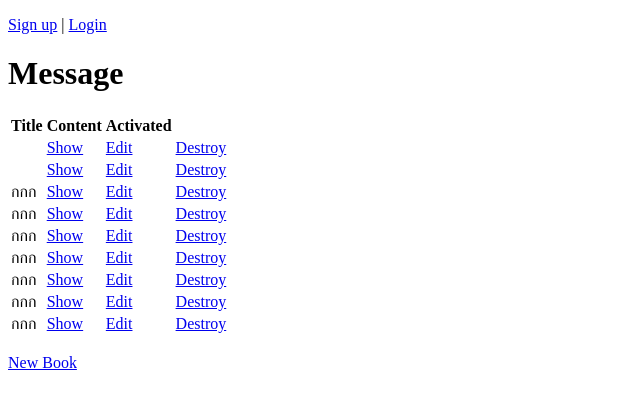
After one commit to maxnum-sennalabs/MaxNum, a Rails app: page /books in a window 1280 px wide. The commit adds this page. Shown: the top 409 px of the page, without its empty margins (0-640 px from the left). Run offline with Rails 7, Linux system fonts and the light colour scheme; data comes from the database, SQL or seed files in the repository; both versions use the stored data as it was after the commit.

Commit message:
ที่เจอบัคล่าสุดค่ะ 10/09/2019

```diff
--- /dev/null
+++ b/books/app/controllers/books_controller.rb
@@ -0,0 +1,74 @@
+class BooksController < ApplicationController
+  before_action :set_books, only: [:show, :edit, :update, :destroy]
+
+  # GET /books
+  # GET /books.json
+  def index
+    @books = Book.all
+  end
+
+  # GET /books/1
+  # GET /books/1.json
+  def show
+  end
+
+  # GET /books/new
+  def new
+    @book = Book.new
+  end
+
+  # GET /books/1/edit
+  def edit
+  end
+
+  # POST /books
+  # POST /books.json
+  def create
+    @book = Book.new(book_params)
+
+    respond_to do |format|
+      if @book.save
+        format.html { redirect_to @book, notice: 'Book was successfully created.' }
+        format.json { render :show, status: :created, location: @book }
+      else
+        format.html { render :new }
+        format.json { render json: @book.errors, status: :unprocessable_entity }
+      end
+    end
+  end
+
+  # PATCH/PUT /books/1
+  # PATCH/PUT /books/1.json
+  def update
+    respond_to do |format|
+      if @book.update(book_params)
+        format.html { redirect_to @book, notice: 'Book was successfully updated.' }
+        format.json { render :show, status: :ok, location: @book }
+      else
+        format.html { render :edit }
+        format.json { render json: @book.errors, status: :unprocessable_entity }
+      end
+    end
+  end
+
+  # DELETE /books/1
+  # DELETE /books/1.json
+  def destroy
+    @book.destroy
+    respond_to do |format|
+      format.html { redirect_to books_url, notice: 'Book was successfully destroyed.' }
+      format.json { head :no_content }
+    end
+  end
+
+  private
+    # Use callbacks to share common setup or constraints between actions.
+    def set_books
+      @book = books_url(params[:id])
+    end
+
+    # Never trust parameters from the scary internet, only allow the white list through.
+    def book_params
+      params.require(:book).permit(:title, :books)
+    end
+end
--- /dev/null
+++ b/books/app/models/book.rb
@@ -0,0 +1,2 @@
+class Book < ApplicationRecord
+end
--- /dev/null
+++ b/books/app/views/books/edit.html.erb
@@ -0,0 +1,6 @@
+<h1>Editing Book</h1>
+
+<%= render 'form', booke: @book %>
+
+<%= link_to 'Show', @book %> |
+<%= link_to 'Back', books_path %>
--- /dev/null
+++ b/books/app/views/books/index.html.erb
@@ -0,0 +1,33 @@
+<p id="notice"><%= notice %></p>
+
+<h1>Message</h1>
+
+<table>
+  <thead>
+    <tr>
+      <th>Title</th>
+      <th>Content</th>
+      <th>Activated</th>
+      <th colspan="3"></th>
+    </tr>
+  </thead>
+
+  <tbody>
+    <% @books.each do |book| %>
+      <tr>
+        <td><%= book.title %></td>
+
+
+        <td><%= link_to 'Show', book %></td>
+        <td><%= link_to 'Edit', edit_book_path(book) %></td>
+        <td><%= link_to 'Destroy', book,
+         method: :delete,
+         data: { confirm: 'Are you sure?' } %></td>
+      </tr>
+    <% end %>
+  </tbody>
+</table>
+
+<br>
+
+<%= link_to 'New Book', books_path %>
--- /dev/null
+++ b/books/app/views/books/new.html.erb
@@ -0,0 +1,5 @@
+<h1>Message</h1>
+
+<%= render 'form', book: @book %>
+
+<%= link_to 'Back', books_path %>
--- a/books/app/views/home/index.html.erb
+++ b/books/app/views/home/index.html.erb
@@ -1 +1,3 @@
 <h1>MaxNum</h1>
+
+<%= link_to 'New Book', books_path %>
--- a/books/config/routes.rb
+++ b/books/config/routes.rb
@@ -2,5 +2,6 @@ Rails.application.routes.draw do
   devise_for :users
   get 'home/index'
   resources :articles
+  resources :books
   root to: 'home#index'
 end
```
Also changed, not shown: books/app/views/books/_form.html.erb (added, +32 -0 lines), books/app/views/books/show.html.erb (added, +19 -0 lines), books/db/migrate/20190909112600_create_books.rb (added, +12 -0 lines), books/app/views/books/_book.json.jbuilder (added), books/app/views/books/index.json.jbuilder (added), books/app/views/books/show.json.jbuilder (added), books/db/development.sqlite3, books/db/schema.rb, 1 other file.
